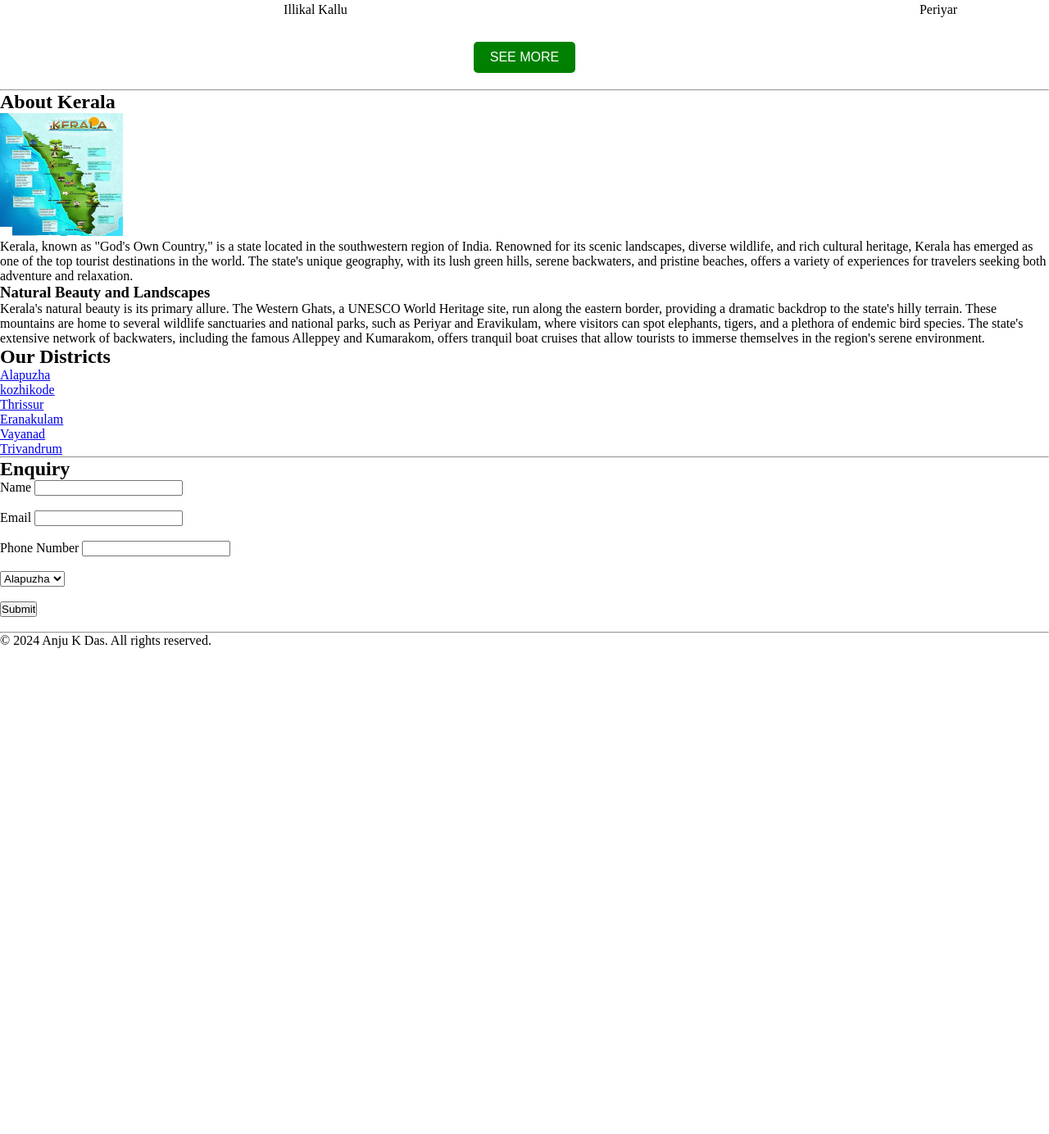
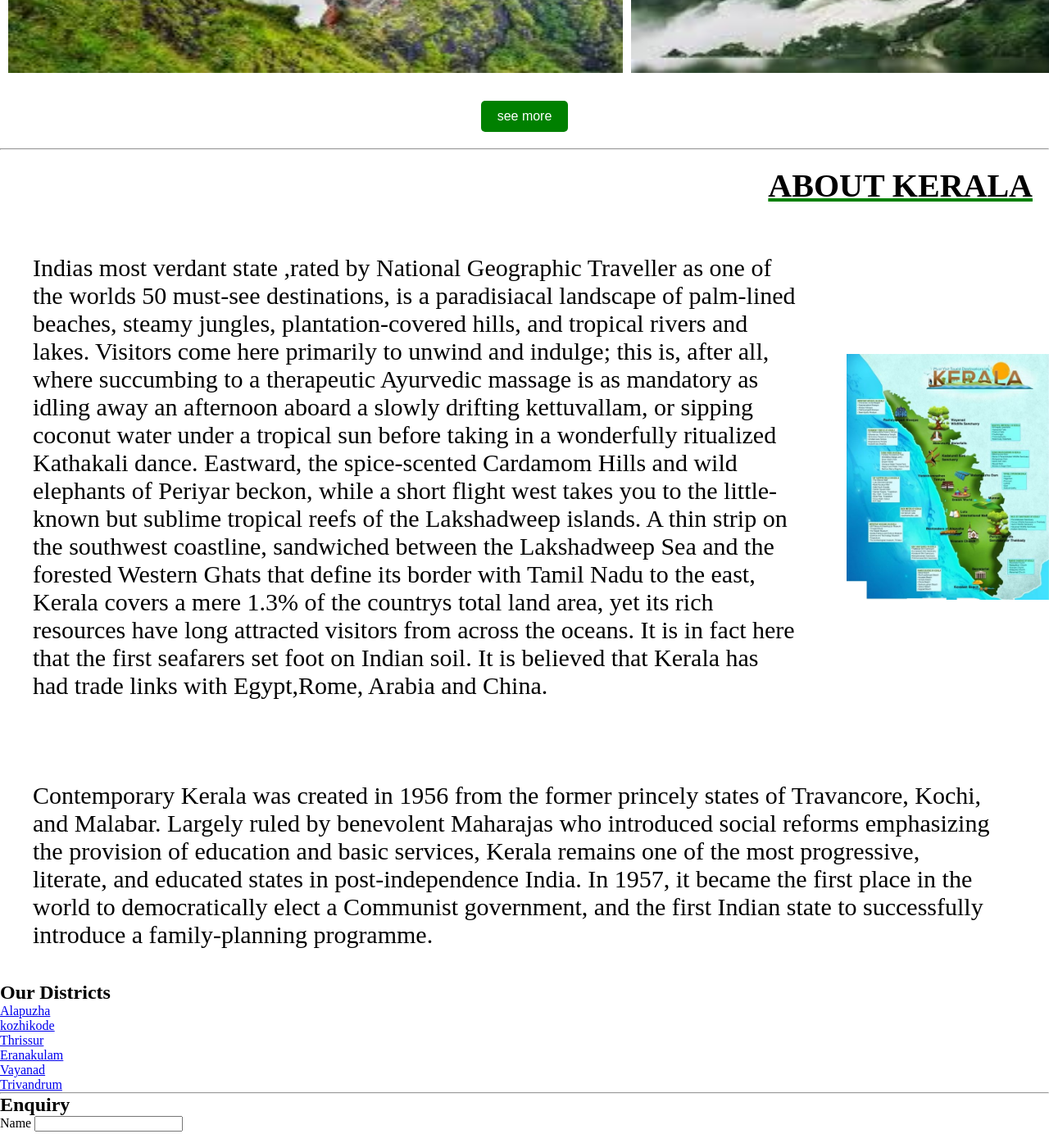
Before and after one commit to Anjukdas/KeralaTourism, a plain HTML site: page index.html in a window 1280 px wide. Shown: the part 1701-3085 px from the top of the page at 82% size. Before the commit the page ends 2492 px from the top, so only its background shows below. Drawn offline with Linux system fonts and the light colour scheme.

Commit message:
about kerala session commit

```diff
--- a/index.html
+++ b/index.html
@@ -37,45 +37,61 @@
         <h1>TOP DESTINATIONS</h1>
         <div class="grid-container">
             <div class="grid-item">
+                <p class="griditem_name">Alapuzha</p>
                 <img src="./images/alapuzha.jpg" alt="Alapuzha">
-                <p>Alapuzha</p>
+
             </div>
             <div class="grid-item">
+                <p class="griditem_name">Bakel fort</p>
                 <img src="./images/bekkal.jpg" alt="Bakel fort">
-                <p>Bakel fort</p>
+
             </div>
             <div class="grid-item">
+                <p class="griditem_name">Illikal Kallu</p>
                 <img src="./images/illikal.jpg" alt="Illikal Kallu">
-                <p>Illikal Kallu</p>
+
             </div>
             <div class="grid-item">
+                <p class="griditem_name">Periyar</p>
                 <img src="./images/periyar.jpg" alt="Periyar">
-                <p>Periyar</p>
+
             </div>
         </div>
-        <button class="seemore"><a href="#">SEE MORE</a></button>
+        <button class="seemore"><a href="#">see more</a></button>
     </section>
     <hr>
     <section>
-        <h1>About Kerala</h1>
-        <img src="images/map.jpg" height="150" width="150" alt="map">
-        <!-- kerla map img -->
-        <img src="" alt="">
-        <!-- info kerala -->
-        <p>Kerala, known as "God's Own Country," is a state located in the southwestern region of India. Renowned for
-            its scenic landscapes, diverse wildlife, and rich cultural heritage, Kerala has emerged as one of the top
-            tourist destinations in the world. The state's unique geography, with its lush green hills, serene
-            backwaters, and pristine beaches, offers a variety of experiences for travelers seeking both adventure and
-            relaxation.</p>
-        <p>
-        <h3>Natural Beauty and Landscapes</h3>
+        <h1 class="aboutkerala">ABOUT KERALA</h1>
+        <div class="about-section">
+            <p>Indias most verdant state ,rated by National Geographic Traveller as
+                one of the worlds 50 must-see destinations, is a paradisiacal
+                landscape of palm-lined beaches, steamy jungles, plantation-covered
+                hills, and tropical rivers and lakes. Visitors come here primarily to
+                unwind and indulge; this is, after all, where succumbing to a
+                therapeutic Ayurvedic massage is as mandatory as idling away an
+                afternoon aboard a slowly drifting kettuvallam, or sipping coconut
+                water under a tropical sun before taking in a wonderfully ritualized
+                Kathakali dance. Eastward, the spice-scented Cardamom Hills and wild
+                elephants of Periyar beckon, while a short flight west takes you to the
+                little-known but sublime tropical reefs of the Lakshadweep islands. A
+                thin strip on the southwest coastline, sandwiched between the
+                Lakshadweep Sea and the forested Western Ghats that define its
+                border with Tamil Nadu to the east, Kerala covers a mere 1.3% of the
+                countrys total land area, yet its rich resources have long attracted
+                visitors from across the oceans. It is in fact here that the first seafarers
+                set foot on Indian soil. It is believed that Kerala has had trade links
+                with Egypt,Rome, Arabia and China.
+                </p>
+            <img src="./images/map.jpg" alt="Kerala">
+        </div>
+        <p class="para2">
+        Contemporary Kerala was created in 1956 from the former princely states of Travancore, Kochi, and
+        Malabar. Largely ruled by benevolent Maharajas who introduced social reforms emphasizing the provision of
+        education and basic services, Kerala remains one of the most progressive, literate, and educated states in
+        post-independence India. In 1957, it became the first place in the world to democratically elect a
+        Communist government, and the first Indian state to successfully introduce a family-planning programme.
         </p>
-        <p></p>Kerala's natural beauty is its primary allure. The Western Ghats, a UNESCO World Heritage site, run along
-        the eastern border, providing a dramatic backdrop to the state's hilly terrain. These mountains are home to
-        several wildlife sanctuaries and national parks, such as Periyar and Eravikulam, where visitors can spot
-        elephants, tigers, and a plethora of endemic bird species. The state's extensive network of backwaters,
-        including the famous Alleppey and Kumarakom, offers tranquil boat cruises that allow tourists to immerse
-        themselves in the region's serene environment.</p>
+
     </section>
     <section>
         <h1>Our Districts</h1>
--- a/style.css
+++ b/style.css
@@ -113,6 +113,16 @@ main section a{
     padding: 10px;
 
 }
+.griditem_name{
+    font-size: 30px;
+    font-weight: bold;
+    margin-top: 30px;
+    text-decoration: underline;
+    text-decoration-color: green;
+    margin-top: 10px;
+    margin-bottom: 10px;
+
+}
 .seemore {
     display: block;
     margin: 20px auto;
@@ -133,3 +143,35 @@ main section a{
 .seemore a:hover {
     text-decoration: underline;
 }
+.aboutkerala{
+    font-size: 40px;
+    text-align: right;
+    text-decoration: underline;
+    text-decoration-color: green;
+    margin: 20px;
+}
+
+.about-section {
+    display: flex;
+    justify-content: space-between;
+    align-items: center;
+    margin: 20px 0;
+}
+.about-section img {
+    max-width: 300px;
+    max-height: 300px;
+}
+.about-section p {
+    flex: 1;
+    font-size: 30px;
+    justify-content: center;
+    margin-right: 20px;
+    padding: 40px;
+}
+.para2 {
+    flex: 1;
+    font-size: 30px;
+    justify-content: center;
+    margin-right: 20px;
+    padding: 40px;
+}
```
